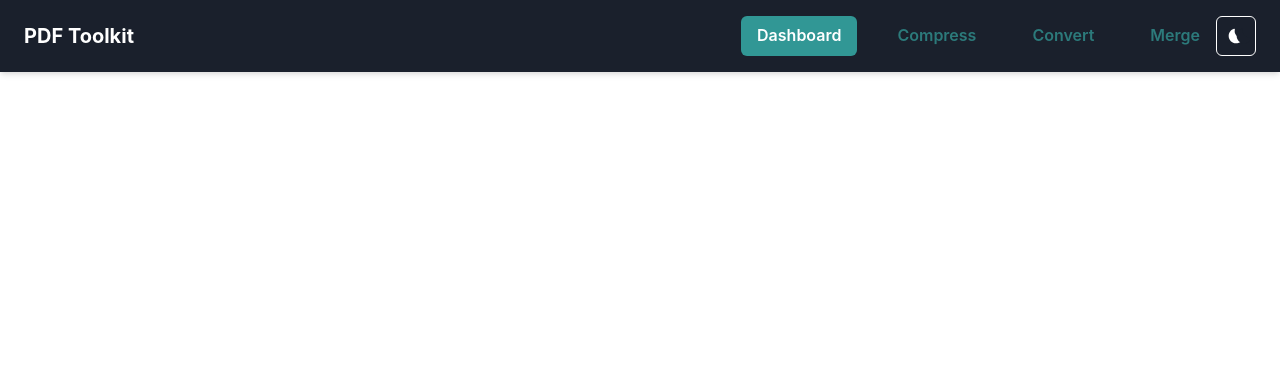
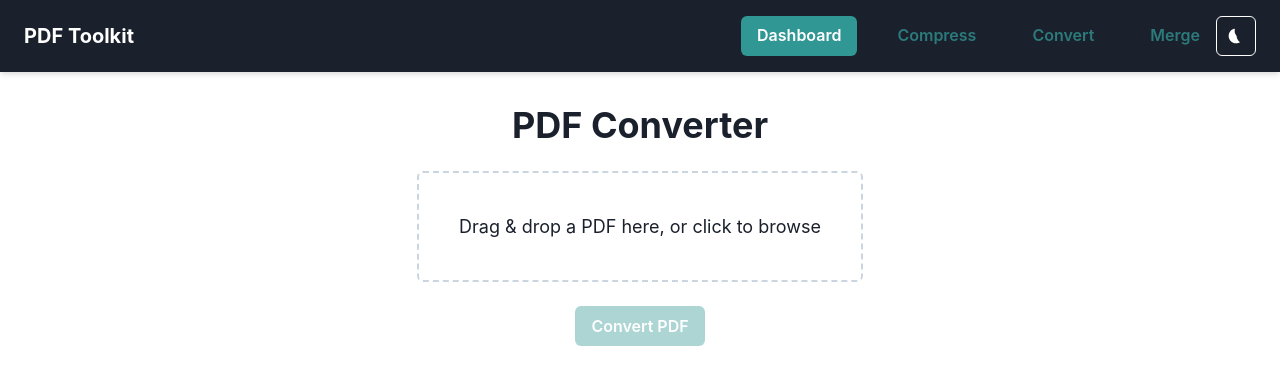
Before and after one commit to Adebozz/pdf-converter, a Next.js app in the folder my-app/: page / in a window 1280 px wide. Shown: the top 384 px of the page. Built offline with nearby package versions, Linux system fonts and the light colour scheme.

Commit message:
`Update import paths for DashboardLayout component to use new location in components/layout directory`

```diff
--- a/my-app/components/layout/DashboardLayout.tsx
+++ b/my-app/components/layout/DashboardLayout.tsx
@@ -112,7 +112,7 @@ export default function DashboardLayout({ children }: { children: ReactNode }) {
       </Collapse>
 
       {/* Animated Page Content */}
-      {/* <Box flex="1" p={8} overflow="hidden">
+      <Box flex="1" p={8} overflow="hidden">
         <AnimatePresence mode="wait">
           <motion.div
             key={pathname}
@@ -124,7 +124,7 @@ export default function DashboardLayout({ children }: { children: ReactNode }) {
             {children}
           </motion.div>
         </AnimatePresence>
-      </Box> */}
+      </Box>
     </Flex>
   );
 }
--- a/my-app/src/app/ocr/page.tsx
+++ b/my-app/src/app/ocr/page.tsx
@@ -4,7 +4,7 @@ import { useState } from "react";
 import { VStack, Heading, Button } from "@chakra-ui/react";
 import { motion } from "framer-motion";
 import FileUploader from "@/components/ui/FileUploader";
-import DashboardLayout from "@/components/layouts/DashboardLayout";
+import DashboardLayout from "@/components/layout/DashboardLayout";
 import usePdfAction from "@/hooks/usePdfAction";
 
 const MotionVStack = motion(VStack);
--- a/my-app/src/app/protect/page.tsx
+++ b/my-app/src/app/protect/page.tsx
@@ -4,7 +4,7 @@ import { useState } from "react";
 import { VStack, Heading, Button } from "@chakra-ui/react";
 import { motion } from "framer-motion";
 import FileUploader from "@/components/ui/FileUploader";
-import DashboardLayout from "@/components/layouts/DashboardLayout";
+import DashboardLayout from "@/components/layout/DashboardLayout";
 import usePdfAction from "@/hooks/usePdfAction";
 
 const MotionVStack = motion(VStack);
--- a/my-app/src/app/rotate/page.tsx
+++ b/my-app/src/app/rotate/page.tsx
@@ -3,7 +3,7 @@
 import { useState } from "react";
 import { VStack, Heading, Button } from "@chakra-ui/react";
 import FileUploader from "@/components/ui/FileUploader";
-import DashboardLayout from "@/components/layouts/DashboardLayout";
+import DashboardLayout from "@/components/layout/DashboardLayout";
 import usePdfAction from "@/hooks/usePdfAction";
 import { FadeInUp, ScaleIn } from "@/components/ui/animations";
 
--- a/my-app/src/app/settings/page.tsx
+++ b/my-app/src/app/settings/page.tsx
@@ -1,7 +1,7 @@
 "use client";
 
 import { VStack, Heading, Text, Switch, FormControl, FormLabel } from "@chakra-ui/react";
-import DashboardLayout from "../../components/layouts/DashboardLayout";
+import DashboardLayout from "@/components/layout/DashboardLayout";
 
 export default function SettingsPage() {
   return (
--- a/my-app/src/app/split/page.tsx
+++ b/my-app/src/app/split/page.tsx
@@ -4,7 +4,7 @@ import { useState } from "react";
 import { VStack, Heading, Button } from "@chakra-ui/react";
 import { motion } from "framer-motion";
 import FileUploader from "@/components/ui/FileUploader";
-import DashboardLayout from "@/components/layouts/DashboardLayout";
+import DashboardLayout from "@/components/layout/DashboardLayout";
 import usePdfAction from "@/hooks/usePdfAction";
 
 const MotionVStack = motion(VStack);
--- a/my-app/src/app/watermark/page.tsx
+++ b/my-app/src/app/watermark/page.tsx
@@ -3,7 +3,7 @@
 import { useState } from "react";
 import { VStack, Heading, Button } from "@chakra-ui/react";
 import FileUploader from "@/components/ui/FileUploader";
-import DashboardLayout from "@/components/layouts/DashboardLayout";
+import DashboardLayout from "@/components/layout/DashboardLayout";
 import usePdfAction from "@/hooks/usePdfAction";
 import { FadeInUp, ScaleIn } from "@/components/ui/animations";
 
```
